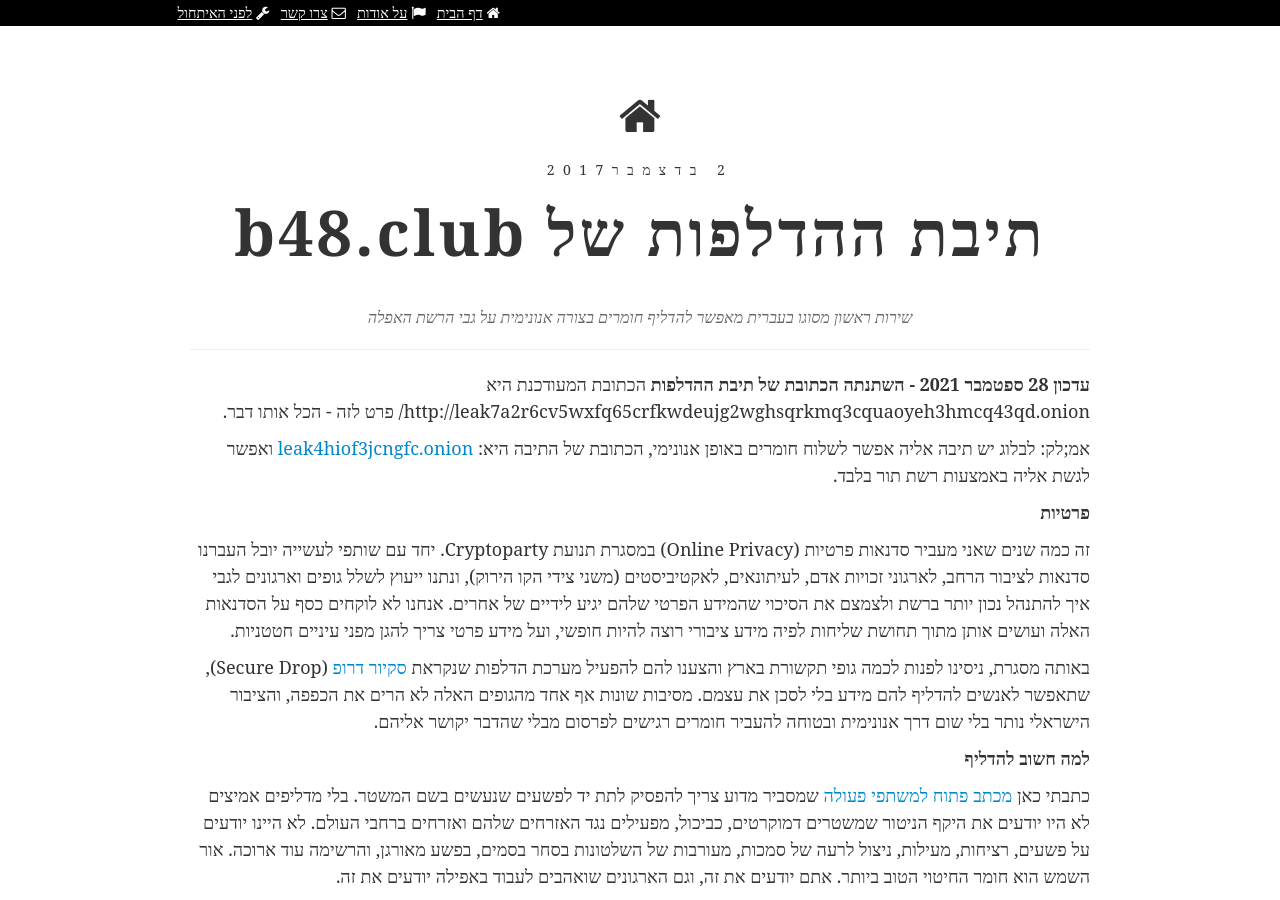
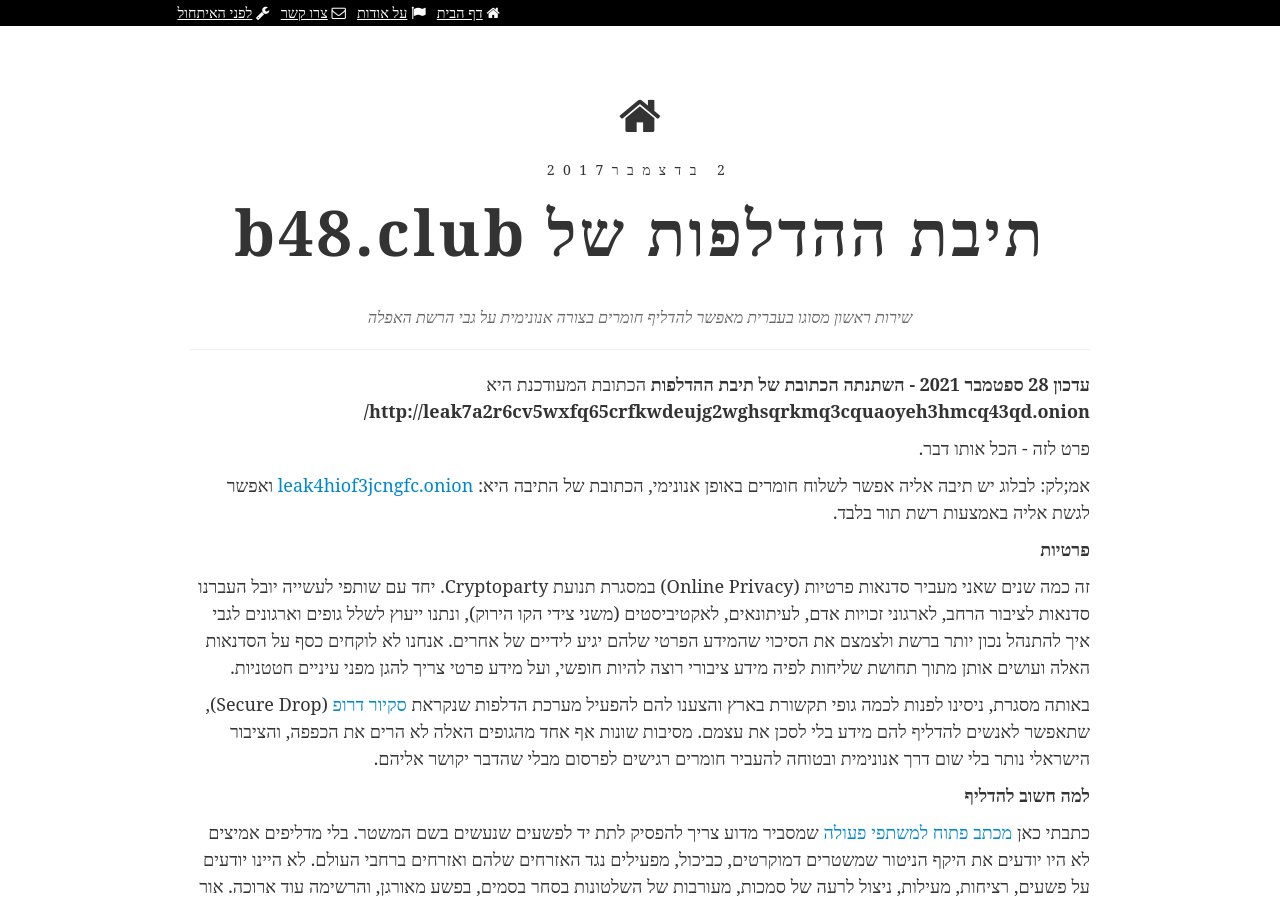
Before and after one commit to noam-r/noamr, a Jekyll site: the page built from _posts/2017-12-02-leakbox.md, in a window 1280 px wide and 900 px high. Built offline with Jekyll 4.4.1, drawn with Linux system fonts in a browser that asks for light colours; some web fonts are replaced; some of the changed text lies outside the part shown.

```diff
--- a/_posts/2017-12-02-leakbox.md
+++ b/_posts/2017-12-02-leakbox.md
@@ -5,7 +5,8 @@ description: שירות ראשון מסוגו בעברית מאפשר להדלי
 ---
 
 **עדכון 28 ספטמבר 2021 - השתנתה הכתובת של תיבת ההדלפות**
-הכתובת המעודכנת היא http://leak7a2r6cv5wxfq65crfkwdeujg2wghsqrkmq3cquaoyeh3hmcq43qd.onion/
+הכתובת המעודכנת היא **http://leak7a2r6cv5wxfq65crfkwdeujg2wghsqrkmq3cquaoyeh3hmcq43qd.onion/**
+
 פרט לזה - הכל אותו דבר.
 
 אמ;לק: לבלוג יש תיבה אליה אפשר לשלוח חומרים באופן אנונימי, הכתובת של התיבה היא: [leak4hiof3jcngfc.onion](http://leak4hiof3jcngfc.onion) ואפשר לגשת אליה באמצעות רשת תור בלבד.
@@ -75,6 +76,8 @@ description: שירות ראשון מסוגו בעברית מאפשר להדלי
 
 זהו, עד כאן. עכשיו תורכם.
 
+
 **עדכון 28 ספטמבר 2021 - השתנתה הכתובת של תיבת ההדלפות**
-הכתובת המעודכנת היא http://leak7a2r6cv5wxfq65crfkwdeujg2wghsqrkmq3cquaoyeh3hmcq43qd.onion/
+הכתובת המעודכנת היא **http://leak7a2r6cv5wxfq65crfkwdeujg2wghsqrkmq3cquaoyeh3hmcq43qd.onion/**
+
 פרט לזה - הכל אותו דבר.
```
